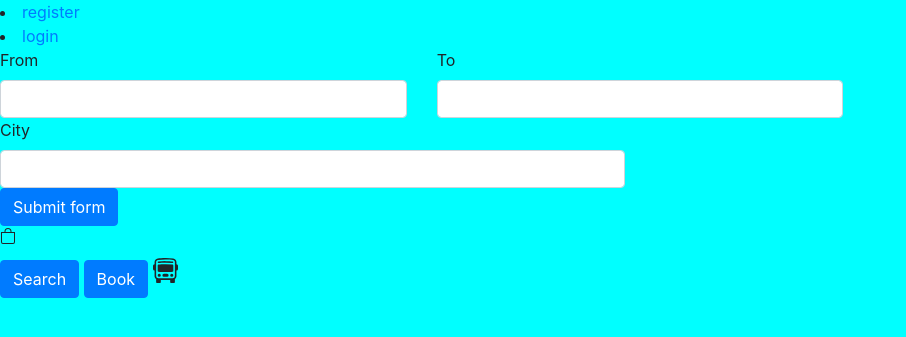
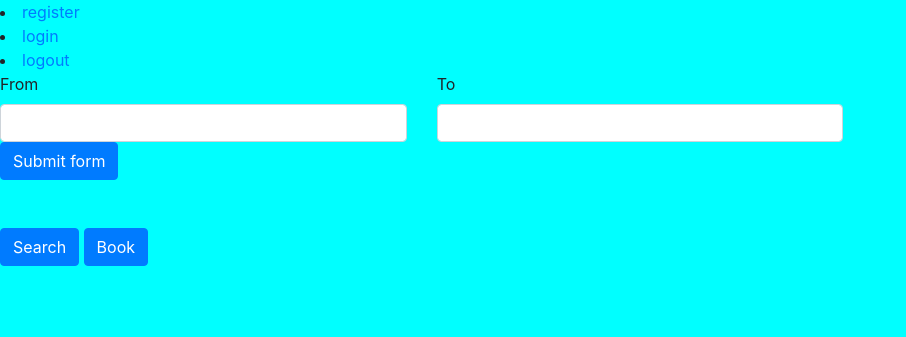
Before and after one commit to Aagam-Doshi/Bus-Booking-System, a Django app: page /browse/ in a window 1280 px wide. Shown: the top 337 px of the page, without its empty margins (0-906 px from the left). Run offline with Django 3.2, Linux system fonts and the light colour scheme; parts of the project's set-up code (start-up, migrations or seed data) failed here and were passed over; some libraries are stand-ins or nearby versions.

Commit message:
logout +error in booking

```diff
--- a/blog/templates/blog/base.html
+++ b/blog/templates/blog/base.html
@@ -18,11 +18,12 @@
     />
     <link rel="stylesheet" href="{%static 'style.css'%}" />
 
-    <title>Hello, world!</title>
+    <title>HilaNhi Travels</title>
   </head>
   <body>
     <li><a href="/register">register</a></li>
     <li><a href="/login">login</a></li>
+    <li><a href="/logout">logout</a></li>
 
     <form action="/browsedetail" method="get" class="row g-3">
       <div class="col-md-4">
@@ -42,16 +43,6 @@
           class="form-control"
           id="validationDefault02"
           name="dest"
-          required
-        />
-      </div>
-
-      <div class="col-md-6">
-        <label for="validationDefault03" class="form-label">City</label>
-        <input
-          type="text"
-          class="form-control"
-          id="validationDefault03"
           required
         />
       </div>
@@ -78,36 +69,10 @@
       integrity="sha384-JZR6Spejh4U02d8jOt6vLEHfe/JQGiRRSQQxSfFWpi1MquVdAyjUar5+76PVCmYl"
       crossorigin="anonymous"
     ></script>
-    <svg
-      xmlns="http://www.w3.org/2000/svg"
-      width="16"
-      height="16"
-      fill="currentColor"
-      class="bi bi-bag"
-      viewBox="0 0 16 16"
-    >
-      <path
-        d="M8 1a2.5 2.5 0 0 1 2.5 2.5V4h-5v-.5A2.5 2.5 0 0 1 8 1m3.5 3v-.5a3.5 3.5 0 1 0-7 0V4H1v10a2 2 0 0 0 2 2h10a2 2 0 0 0 2-2V4zM2 5h12v9a1 1 0 0 1-1 1H3a1 1 0 0 1-1-1z"
-      />
-    </svg>
-    <h1></h1>
+    <br />
+    <br />
     <button class="btn btn-primary">Search</button>
     <button class="btn btn-primary">Book</button>
-    <svg
-      xmlns="http://www.w3.org/2000/svg"
-      width="25"
-      height="25"
-      fill="currentColor"
-      class="bi bi-bus-front"
-      viewBox="0 0 16 16"
-    >
-      <path
-        d="M5 11a1 1 0 1 1-2 0 1 1 0 0 1 2 0m8 0a1 1 0 1 1-2 0 1 1 0 0 1 2 0m-6-1a1 1 0 1 0 0 2h2a1 1 0 1 0 0-2zm1-6c-1.876 0-3.426.109-4.552.226A.5.5 0 0 0 3 4.723v3.554a.5.5 0 0 0 .448.497C4.574 8.891 6.124 9 8 9s3.426-.109 4.552-.226A.5.5 0 0 0 13 8.277V4.723a.5.5 0 0 0-.448-.497A44 44 0 0 0 8 4m0-1c-1.837 0-3.353.107-4.448.22a.5.5 0 1 1-.104-.994A44 44 0 0 1 8 2c1.876 0 3.426.109 4.552.226a.5.5 0 1 1-.104.994A43 43 0 0 0 8 3"
-      />
-      <path
-        d="M15 8a1 1 0 0 0 1-1V5a1 1 0 0 0-1-1V2.64c0-1.188-.845-2.232-2.064-2.372A44 44 0 0 0 8 0C5.9 0 4.208.136 3.064.268 1.845.408 1 1.452 1 2.64V4a1 1 0 0 0-1 1v2a1 1 0 0 0 1 1v3.5c0 .818.393 1.544 1 2v2a.5.5 0 0 0 .5.5h2a.5.5 0 0 0 .5-.5V14h6v1.5a.5.5 0 0 0 .5.5h2a.5.5 0 0 0 .5-.5v-2c.607-.456 1-1.182 1-2zM8 1c2.056 0 3.71.134 4.822.261.676.078 1.178.66 1.178 1.379v8.86a1.5 1.5 0 0 1-1.5 1.5h-9A1.5 1.5 0 0 1 2 11.5V2.64c0-.72.502-1.301 1.178-1.379A43 43 0 0 1 8 1"
-      />
-    </svg>
 
     {%for schedule in schedules%}
     <div class="card mb-3" style="max-width: 540px">
@@ -130,7 +95,7 @@
             </p>
             <h1>{{schedule.busId}}hello{{schedule.depTime}}</h1>
 
-            <a href="{% url 'booking' id=schedule.busId %}" name="booking">
+            <a href="{% url 'booking' id=schedule.id %}" name="booking">
               <svg
                 xmlns="http://www.w3.org/2000/svg"
                 width="16"
--- a/blog/urls.py
+++ b/blog/urls.py
@@ -11,7 +11,8 @@ urlpatterns = [
     path('browsedetail/',views.browse_with_details),
 
     path('register',views.register,name='register'),
-    path('login',views.login,name='login'),
+    path('login/',views.login,name='login'),
+    path('logout/',views.logout_view,name='logout'),
     # path('register/', views.register, name='register'),
     # path('verify_otp/<int:user_id>/', views.verify_otp, name='verify_otp'),
 
--- a/blog/views.py
+++ b/blog/views.py
@@ -1,6 +1,8 @@
 from django.shortcuts import render,redirect
 from .models import *
 from django.contrib.auth.models import auth
+from django.contrib.auth.decorators import login_required
+from django.contrib.auth import logout
 
 # from .utils import generate_otp, verify_otp
 # from django.core.mail import send_mail
@@ -65,11 +67,31 @@ def browse_with_details(request):
     return render(request,'blog/base.html',{"schedules":listOfSchedule})
 
 
+@login_required(login_url='/login')
+def booking(request,id):
 
-def booking(request,id):
-    cart=request.GET.get('booking')
-    print(id)
-    return render(request,'blog/register.html')
+
+    print (id)
+    detail=Schedule.objects.get(id=id)
+    seat_remain=detail.seatsRemaining
+
+    context={'id':id,
+        'seat_remain':seat_remain ,
+
+
+        }
+
+
+    if(request.method=='POST'):
+        passname=request.POST.get('passname')
+        #wallet check and reduce should be here
+        booking_obj=Booking.objects.create(pasNam=passname,customer=request.user,schedule=detail)
+        if booking_obj is not None:
+            return redirect("/")#later redirect to upcoming journeys
+
+
+
+    return render(request,'blog/booking.html',context)
 
 def login(request):
     if(request.method=='POST'):
@@ -86,6 +108,10 @@ def login(request):
 
     return render(request,'blog/login.html')
 
+
+def logout_view(request):
+    logout(request)
+    return render(request,'blog/home.html')
 
 
 
```
Also changed, not shown: db.sqlite3.
